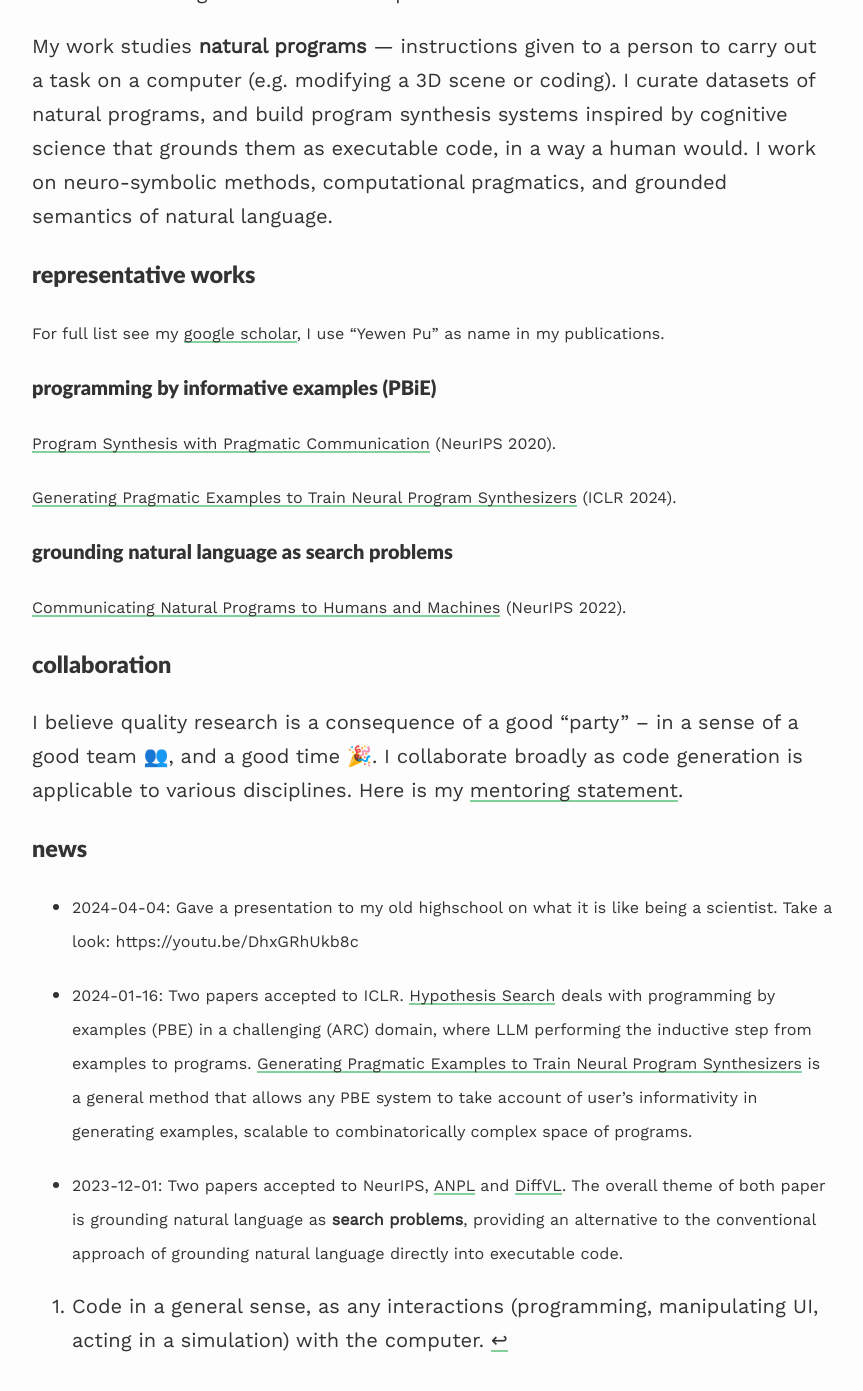
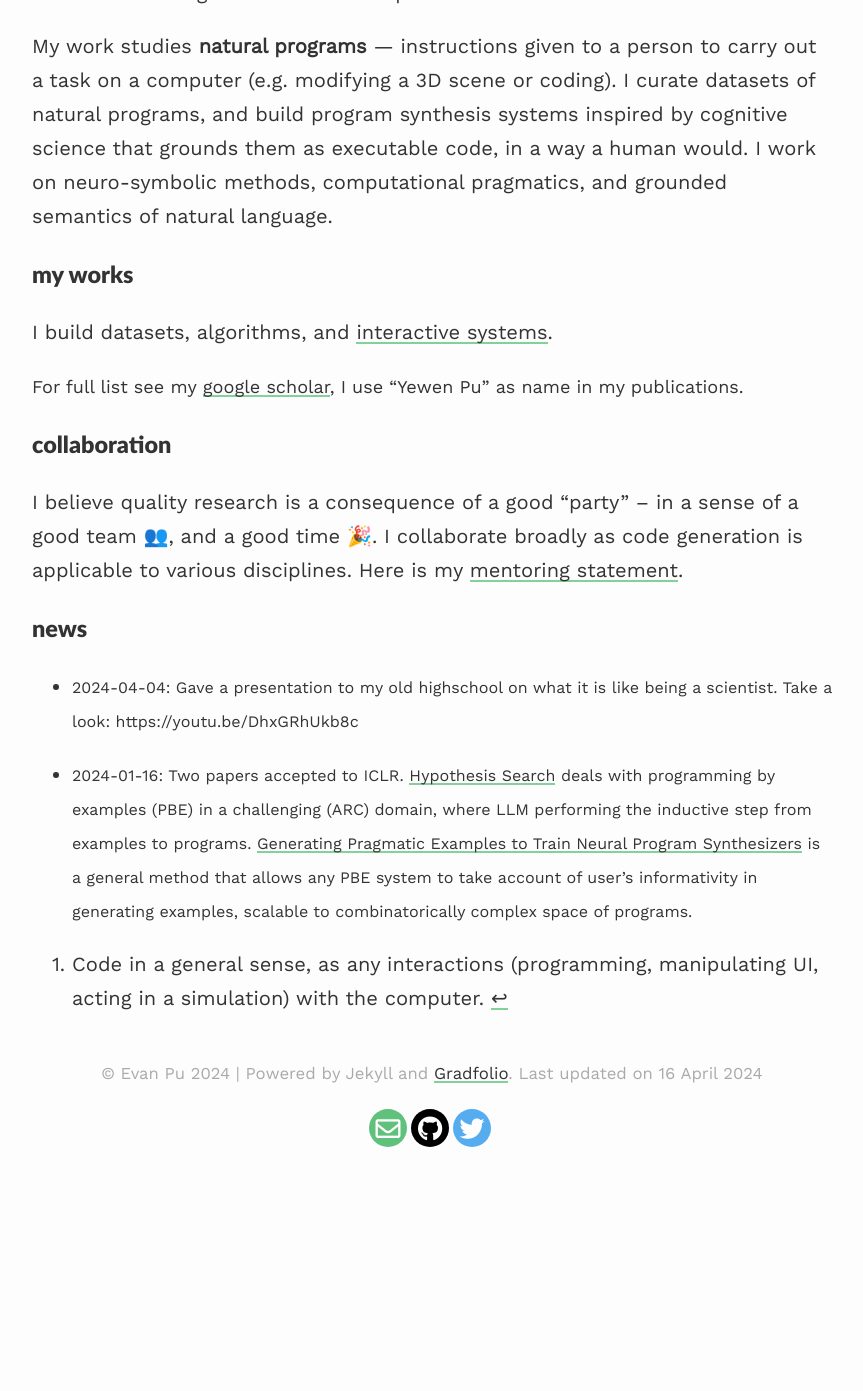
Before and after one commit to evanthebouncy/evanthebouncy.github.io, a Jekyll site: the page built from index.md, in a window 1280 px wide and 1400 px high, scrolled down 492 px. Shown: the top 1391 px of the window, without its empty margins (208-1071 px from the left). Built offline with Jekyll 4.4.1, drawn with Linux system fonts in a browser that asks for light colours; nearby versions of some CDN libraries; after the commit the page ends 1643 px from its top, so only the background shows below that.

Commit message:
hopefully works

```diff
--- a/index.md
+++ b/index.md
@@ -15,16 +15,11 @@ My work studies **natural programs** — instructions given to a person to carry
 
 [^1]: Code in a general sense, as any interactions (programming, manipulating UI, acting in a simulation) with the computer.
 
-### representative works
-<span style="font-size:0.8em;"> For full list see my [google scholar](https://scholar.google.com/citations?user=LJnNKXMAAAAJ&hl=en), I use "Yewen Pu" as name in my publications. </span>
+### my works
 
-#### programming by informative examples (PBiE)
-<span style="font-size:0.8em;">  [Program Synthesis with Pragmatic Communication](https://arxiv.org/abs/2007.05060) (NeurIPS 2020). </span>
+I build datasets, algorithms, and [interactive systems](/interactive-systems/).
 
-<span style="font-size:0.8em;"> [Generating Pragmatic Examples to Train Neural Program Synthesizers](https://arxiv.org/abs/2311.05740) (ICLR 2024). </span>
-
-#### grounding natural language as search problems
-<span style="font-size:0.8em;"> [Communicating Natural Programs to Humans and Machines](https://arxiv.org/abs/2106.07824) (NeurIPS 2022). </span>
+<span style="font-size:0.9em;"> For full list see my [google scholar](https://scholar.google.com/citations?user=LJnNKXMAAAAJ&hl=en), I use "Yewen Pu" as name in my publications. </span>
 
 ### collaboration
 I believe quality research is a consequence of a good "party" -- in a sense of a good team 👥, and a good time 🎉. I collaborate broadly as code generation is applicable to various disciplines.
@@ -36,5 +31,3 @@ Here is my [mentoring statement](/mentoring-statement/).
 * <span style="font-size:0.8em;"> 2024-04-04: Gave a presentation to my old highschool on what it is like being a scientist. Take a look: https://youtu.be/DhxGRhUkb8c </span>
 
 * <span style="font-size:0.8em;"> 2024-01-16: Two papers accepted to ICLR. [Hypothesis Search](https://arxiv.org/abs/2309.05660) deals with programming by examples (PBE) in a challenging (ARC) domain, where LLM performing the inductive step from examples to programs. [Generating Pragmatic Examples to Train Neural Program Synthesizers](https://arxiv.org/abs/2311.05740) is a general method that allows any PBE system to take account of user's informativity in generating examples, scalable to combinatorically complex space of programs. </span>
-
-* <span style="font-size:0.8em;"> 2023-12-01: Two papers accepted to NeurIPS, [ANPL](https://arxiv.org/abs/2305.18498) and [DiffVL](https://neurips.cc/virtual/2023/poster/70947). The overall theme of both paper is grounding natural language as **search problems**, providing an alternative to the conventional approach of grounding natural language directly into executable code. </span>
```
Also changed, not shown: _layouts/clean.html (+7 -0 lines), _pages/interactive-systems.md (added, +27 -0 lines), assets/images/pragmatics/comm_task.png (added), assets/images/pragmatics/regex_task.jpeg (added).
